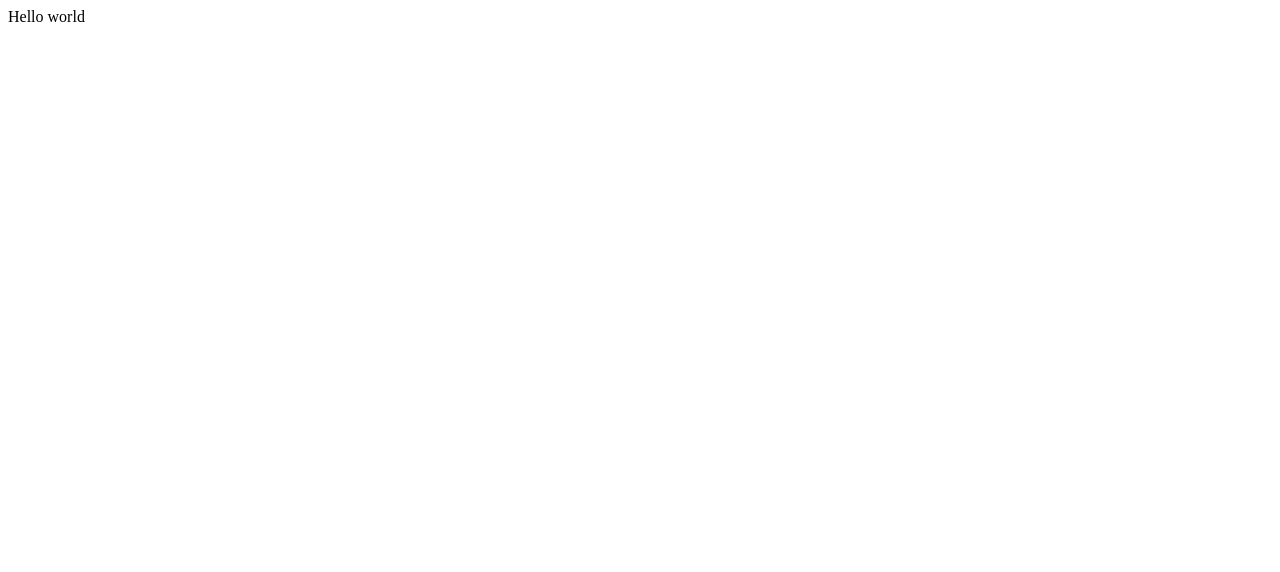
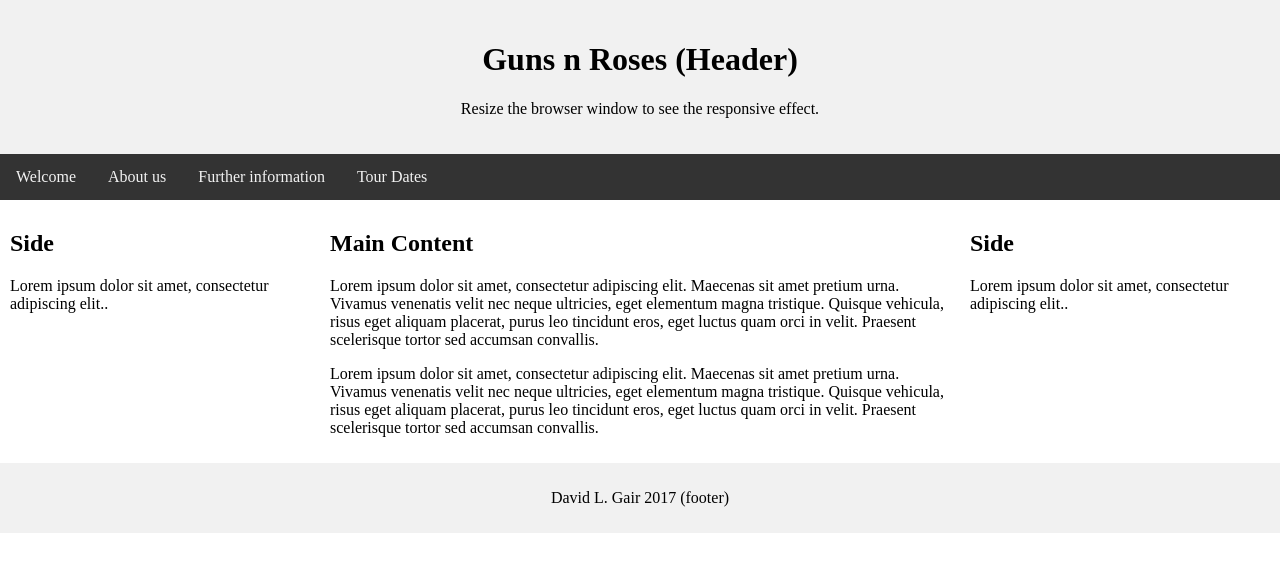
Before and after one commit to dlgair/dlgair.github.io, a plain HTML site: page index.html in a window 1280 px wide. Drawn offline with Linux system fonts and the light colour scheme.

Commit message:
Add files via upload

```diff
--- /dev/null
+++ b/CSS/dlgstyle.css
@@ -0,0 +1,73 @@
+* {
+    box-sizing: border-box;
+}
+
+body {
+  margin: 0;
+}
+
+/* Style the header */
+.header {
+    background-color: #f1f1f1;
+    padding: 20px;
+    text-align: center;
+}
+
+/* Style the top navigation bar */
+.topnav {
+    overflow: hidden;
+    background-color: #333;
+}
+
+/* Style the topnav links */
+.topnav a {
+    float: left;
+    display: block;
+    color: #f2f2f2;
+    text-align: center;
+    padding: 14px 16px;
+    text-decoration: none;
+}
+
+/* Change color on hover */
+.topnav a:hover {
+    background-color: #ddd;
+    color: black;
+}
+
+/* Create three unequal columns that floats next to each other */
+.column {
+    float: left;
+    padding: 10px;
+}
+
+/* Left and right column */
+.column.side {
+    width: 25%;
+}
+
+/* Middle column */
+.column.middle {
+    width: 50%;
+}
+
+/* Clear floats after the columns */
+.row:after {
+    content: "";
+    display: table;
+    clear: both;
+}
+
+/* Responsive layout - makes the three columns stack on top of each other instead of next to each other */
+@media (max-width: 600px) {
+    .column.side, .column.middle {
+        width: 100%;
+    }
+}
+
+/* Style the footer */
+.footer {
+    background-color: #f1f1f1;
+    padding: 10px;
+    text-align: center;
+}
--- a/index.html
+++ b/index.html
@@ -1 +1,118 @@
-Hello world
+<!DOCTYPE html>
+<html lang="en">
+<head>
+<title>Home Page - GNR</title>
+<meta charset="utf-8">
+<meta name="viewport" content="width=device-width, initial-scale=1">
+<style>
+* {
+    box-sizing: border-box;
+}
+
+body {
+  margin: 0;
+}
+
+/* Style the header */
+.header {
+    background-color: #f1f1f1;
+    padding: 20px;
+    text-align: center;
+}
+
+/* Style the top navigation bar */
+.topnav {
+    overflow: hidden;
+    background-color: #333;
+}
+
+/* Style the topnav links */
+.topnav a {
+    float: left;
+    display: block;
+    color: #f2f2f2;
+    text-align: center;
+    padding: 14px 16px;
+    text-decoration: none;
+}
+
+/* Change color on hover */
+.topnav a:hover {
+    background-color: #ddd;
+    color: black;
+}
+
+/* Create three unequal columns that floats next to each other */
+.column {
+    float: left;
+    padding: 10px;
+}
+
+/* Left and right column */
+.column.side {
+    width: 25%;
+}
+
+/* Middle column */
+.column.middle {
+    width: 50%;
+}
+
+/* Clear floats after the columns */
+.row:after {
+    content: "";
+    display: table;
+    clear: both;
+}
+
+/* Responsive layout - makes the three columns stack on top of each other instead of next to each other */
+@media (max-width: 600px) {
+    .column.side, .column.middle {
+        width: 100%;
+    }
+}
+
+/* Style the footer */
+.footer {
+    background-color: #f1f1f1;
+    padding: 10px;
+    text-align: center;
+}
+</style>
+</head>
+<body>
+
+<div class="header">
+  <h1>Guns n Roses (Header)</h1>
+  <p>Resize the browser window to see the responsive effect.</p>
+</div>
+
+<div class="topnav">
+  <a href="#">Welcome</a>
+  <a href="#">About us</a>
+  <a href="#">Further information</a>
+  <a href="#">Tour Dates</a>
+</div>
+
+<div class="row">
+  <div class="column side">
+    <h2>Side</h2>
+    <p>Lorem ipsum dolor sit amet, consectetur adipiscing elit..</p>
+  </div>
+  <div class="column middle">
+    <h2>Main Content</h2>
+    <p>Lorem ipsum dolor sit amet, consectetur adipiscing elit. Maecenas sit amet pretium urna. Vivamus venenatis velit nec neque ultricies, eget elementum magna tristique. Quisque vehicula, risus eget aliquam placerat, purus leo tincidunt eros, eget luctus quam orci in velit. Praesent scelerisque tortor sed accumsan convallis.</p>
+    <p>Lorem ipsum dolor sit amet, consectetur adipiscing elit. Maecenas sit amet pretium urna. Vivamus venenatis velit nec neque ultricies, eget elementum magna tristique. Quisque vehicula, risus eget aliquam placerat, purus leo tincidunt eros, eget luctus quam orci in velit. Praesent scelerisque tortor sed accumsan convallis.</p>
+  </div>
+  <div class="column side">
+    <h2>Side</h2>
+    <p>Lorem ipsum dolor sit amet, consectetur adipiscing elit..</p>
+  </div>
+</div>
+
+<div class="footer">
+  <p>David L. Gair 2017 (footer)</p>
+</div>
+
+</body>
+</html>
```
